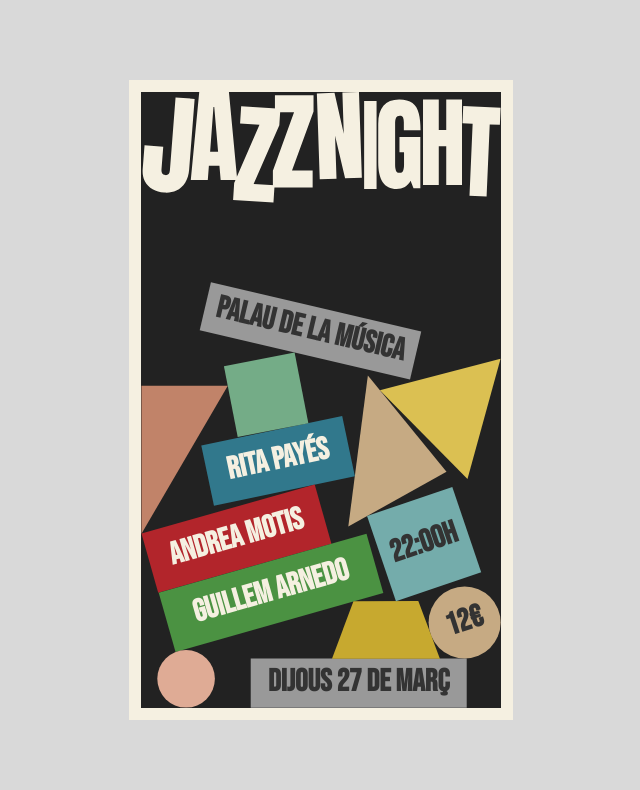
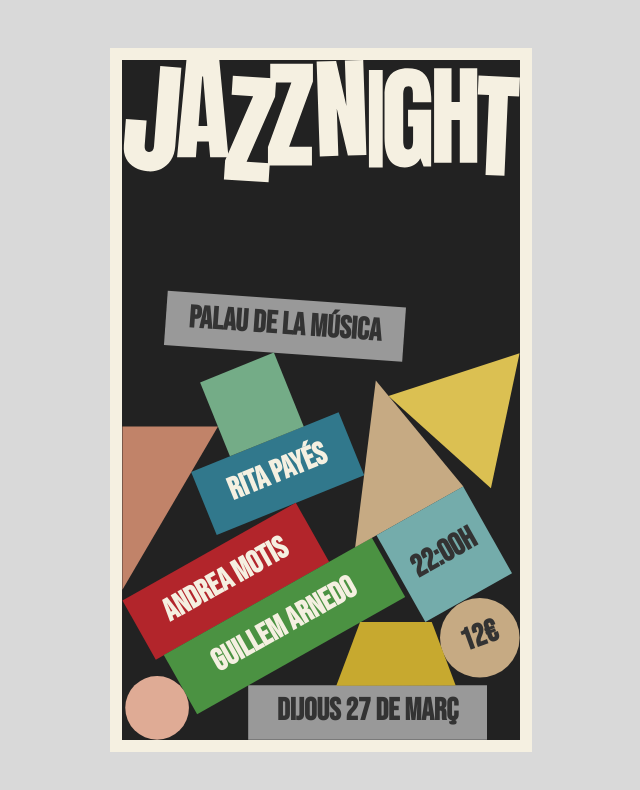
Before and after one commit to kokepizza/jazz-poster, a plain HTML site: page index.html in a window 1280 px wide. Shown: the whole page, without its empty margins (319-959 px from the left). Drawn offline with nearby package versions, Linux system fonts and the light colour scheme.

Commit message:
max-height 70vmax

```diff
--- a/css/style.css
+++ b/css/style.css
@@ -15,12 +15,12 @@ body {
 }
 
 html {
-    font-size: 10px;
+    font-size: 12px;
 }
 
 #poster{
     aspect-ratio: 3 / 5;
-    max-height: 50vmax;
+    max-height: 70vmax;
     height: 100%;
     background-color: var(--dark-color);
     position: relative;
```
